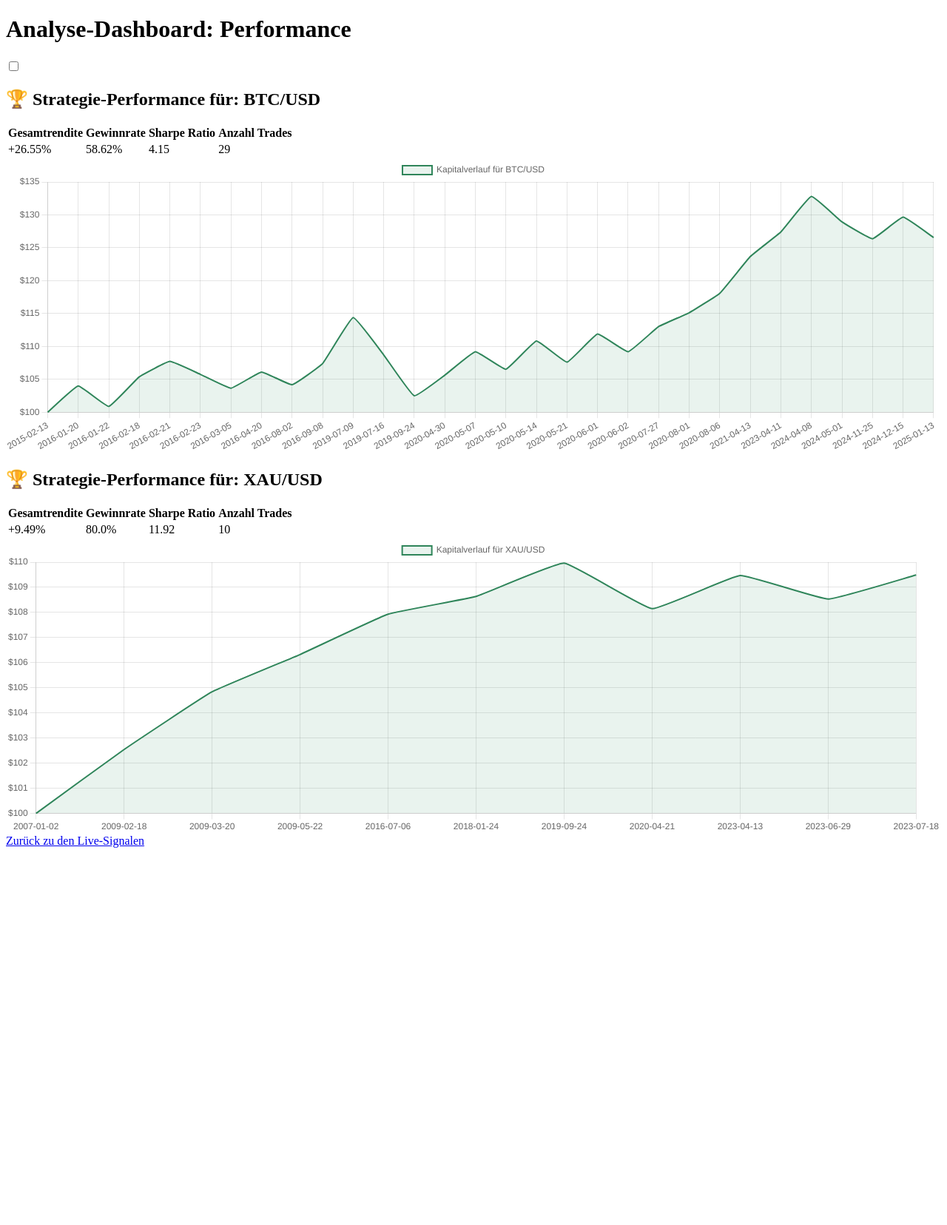
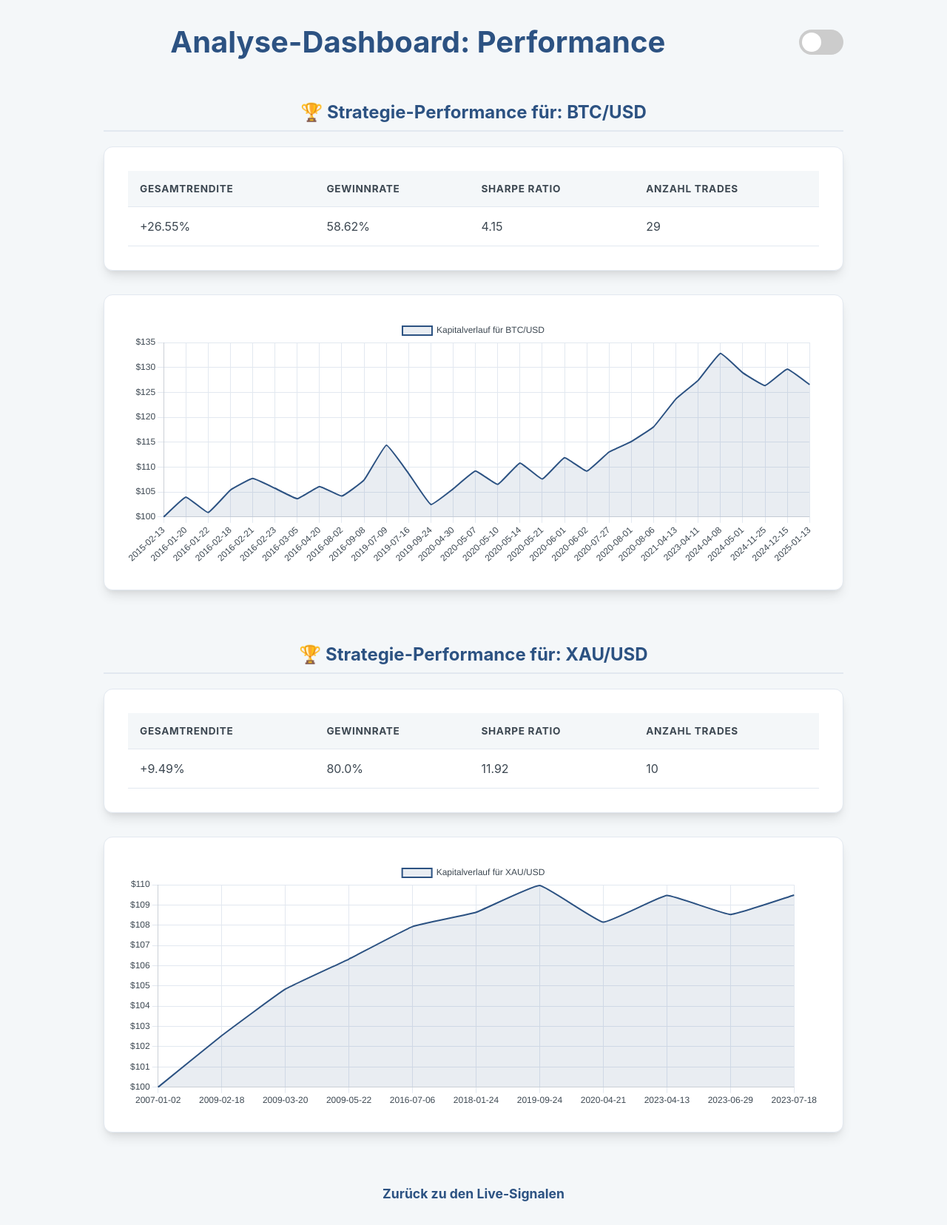
Before and after one commit to andyohneh/finanz-app-backend, a Flask app: page /dashboard in a window 1280 px wide. Shown: the whole page at 74% size. Before the commit the page ends 1146 px from the top, so only its background shows below. Run offline with Flask 3, Linux system fonts and the light colour scheme.

Commit message:
Update Dashboard

```diff
--- a/templates/dashboard.html
+++ b/templates/dashboard.html
@@ -6,17 +6,163 @@
     <title>Analyse-Dashboard</title>
     <script src="https://cdn.jsdelivr.net/npm/chart.js"></script>
     <style>
-      /* ... Dein komplettes CSS von der Hauptseite ... */
+      :root {
+        --bg-color: #f4f7f9;
+        --card-bg-color: #ffffff;
+        --text-color: #3d4852;
+        --header-color: #2c5282;
+        --border-color: #e2e8f0;
+        --hover-color: #f7fafc;
+        --switch-bg-color: #ccc;
+        --green-positive: #2f855a;
+        --red-negative: #c53030;
+      }
+      body.dark-mode {
+        --bg-color: #1a202c;
+        --card-bg-color: #2d3748;
+        --text-color: #e2e8f0;
+        --header-color: #63b3ed;
+        --border-color: #4a5568;
+        --hover-color: #4a5568;
+        --switch-bg-color: #718096;
+        --green-positive: #68d391;
+        --red-negative: #fc8181;
+      }
+      * {
+        box-sizing: border-box;
+      }
+      body {
+        font-family: -apple-system, BlinkMacSystemFont, "Segoe UI", Roboto,
+          Helvetica, Arial, sans-serif;
+        background-color: var(--bg-color);
+        color: var(--text-color);
+        margin: 0;
+        padding: 2rem;
+        display: flex;
+        align-items: center;
+        flex-direction: column;
+        min-height: 100vh;
+        transition: background-color 0.3s, color 0.3s;
+      }
+      .header-container {
+        display: flex;
+        justify-content: center;
+        align-items: center;
+        width: 100%;
+        max-width: 1000px;
+        position: relative;
+        margin-bottom: 1rem;
+      }
+      h1,
+      h2 {
+        color: var(--header-color);
+        text-align: center;
+      }
+      h1 {
+        font-size: 2.5rem;
+        margin: 0 auto;
+      }
+      h2 {
+        border-bottom: 2px solid var(--border-color);
+        padding-bottom: 10px;
+        margin-top: 40px;
+        width: 100%;
+        max-width: 1000px;
+      }
+      .container {
+        background-color: var(--card-bg-color);
+        transition: background-color 0.3s;
+        width: 100%;
+        max-width: 1000px;
+        padding: 2rem;
+        border-radius: 12px;
+        box-shadow: 0 10px 15px -3px rgba(0, 0, 0, 0.1),
+          0 4px 6px -2px rgba(0, 0, 0, 0.05);
+        margin-bottom: 2rem;
+        border: 1px solid var(--border-color);
+        overflow-x: auto;
+      }
+      table {
+        width: 100%;
+        border-collapse: collapse;
+      }
+      th,
+      td {
+        padding: 1rem;
+        border-bottom: 1px solid var(--border-color);
+        text-align: left;
+      }
+      th {
+        font-size: 0.85rem;
+        text-transform: uppercase;
+        letter-spacing: 0.05em;
+        color: var(--text-color);
+        background-color: var(--bg-color);
+      }
+      tr:nth-child(even) {
+        background-color: var(--bg-color);
+      }
+      .back-link {
+        display: block;
+        text-align: center;
+        margin-top: 40px;
+        color: var(--header-color);
+        text-decoration: none;
+        font-weight: bold;
+        font-size: 1.1em;
+      }
+      .theme-switch-wrapper {
+        display: flex;
+        align-items: center;
+        margin-left: auto;
+      }
+      .theme-switch {
+        display: inline-block;
+        height: 34px;
+        position: relative;
+        width: 60px;
+      }
+      .theme-switch input {
+        display: none;
+      }
+      .slider {
+        background-color: var(--switch-bg-color);
+        bottom: 0;
+        cursor: pointer;
+        left: 0;
+        right: 0;
+        top: 0;
+        position: absolute;
+        transition: 0.4s;
+        border-radius: 34px;
+      }
+      .slider:before {
+        background-color: #fff;
+        bottom: 4px;
+        content: "";
+        height: 26px;
+        left: 4px;
+        position: absolute;
+        transition: 0.4s;
+        width: 26px;
+        border-radius: 50%;
+      }
+      input:checked + .slider {
+        background-color: #4c51bf;
+      }
+      input:checked + .slider:before {
+        transform: translateX(26px);
+      }
     </style>
   </head>
   <body>
     <div class="header-container">
       <h1>Analyse-Dashboard: Performance</h1>
       <div class="theme-switch-wrapper">
-        <label class="theme-switch" for="checkbox"
-          ><input type="checkbox" id="checkbox" />
-          <div class="slider round"></div
-        ></label>
+        <label class="theme-switch" for="checkbox">
+          <input type="checkbox" id="checkbox" />
+          <div class="slider round"></div>
+        </label>
       </div>
     </div>
 
@@ -55,11 +201,18 @@
     <a href="/" class="back-link">Zurück zu den Live-Signalen</a>
 
     <script>
-      // Dark Mode Logik (wie auf der Hauptseite)
       const themeSwitch = document.getElementById('checkbox');
-      // ... (Rest der Dark Mode Logik)
+      const currentTheme = localStorage.getItem('theme');
+      if (currentTheme) {
+          document.body.classList.add(currentTheme);
+          if (currentTheme === 'dark-mode') { themeSwitch.checked = true; }
+      }
+      themeSwitch.addEventListener('change', function(event) {
+          document.body.classList.toggle('dark-mode', event.target.checked);
+          localStorage.setItem('theme', event.target.checked ? 'dark-mode' : 'light-mode');
+          // Hier könnte man die Chart-Farben bei Theme-Wechsel aktualisieren, falls gewünscht
+      });
 
-      // NEU: Logik, um die Equity-Kurven zu zeichnen
       document.addEventListener('DOMContentLoaded', function() {
           const resultsData = {{ results | tojson }};
 
@@ -77,8 +230,8 @@
                       datasets: [{
                           label: `Kapitalverlauf für ${result.Symbol}`,
                           data: data,
-                          borderColor: '#2f855a',
-                          backgroundColor: 'rgba(47, 133, 90, 0.1)',
+                          borderColor: document.body.classList.contains('dark-mode') ? '#63b3ed' : '#2c5282',
+                          backgroundColor: document.body.classList.contains('dark-mode') ? 'rgba(99, 179, 237, 0.1)' : 'rgba(44, 82, 130, 0.1)',
                           fill: true,
                           tension: 0.1,
                           borderWidth: 2,
@@ -88,7 +241,21 @@
                   options: {
                       responsive: true,
                       maintainAspectRatio: false,
-                      scales: { y: { ticks: { callback: value => `$${value}` } } }
+                      scales: {
+                          y: {
+                              ticks: { callback: value => `$${value}`, color: document.body.classList.contains('dark-mode') ? '#e2e8f0' : '#3d4852' },
+                              grid: { color: document.body.classList.contains('dark-mode') ? '#4a5568' : '#e2e8f0' }
+                          },
+                          x: {
+                              ticks: { color: document.body.classList.contains('dark-mode') ? '#e2e8f0' : '#3d4852' },
+                              grid: { color: document.body.classList.contains('dark-mode') ? '#4a5568' : '#e2e8f0' }
+                          }
+                      },
+                      plugins: {
+                          legend: {
+                              labels: { color: document.body.classList.contains('dark-mode') ? '#e2e8f0' : '#3d4852' }
+                          }
+                      }
                   }
               });
           });
```
